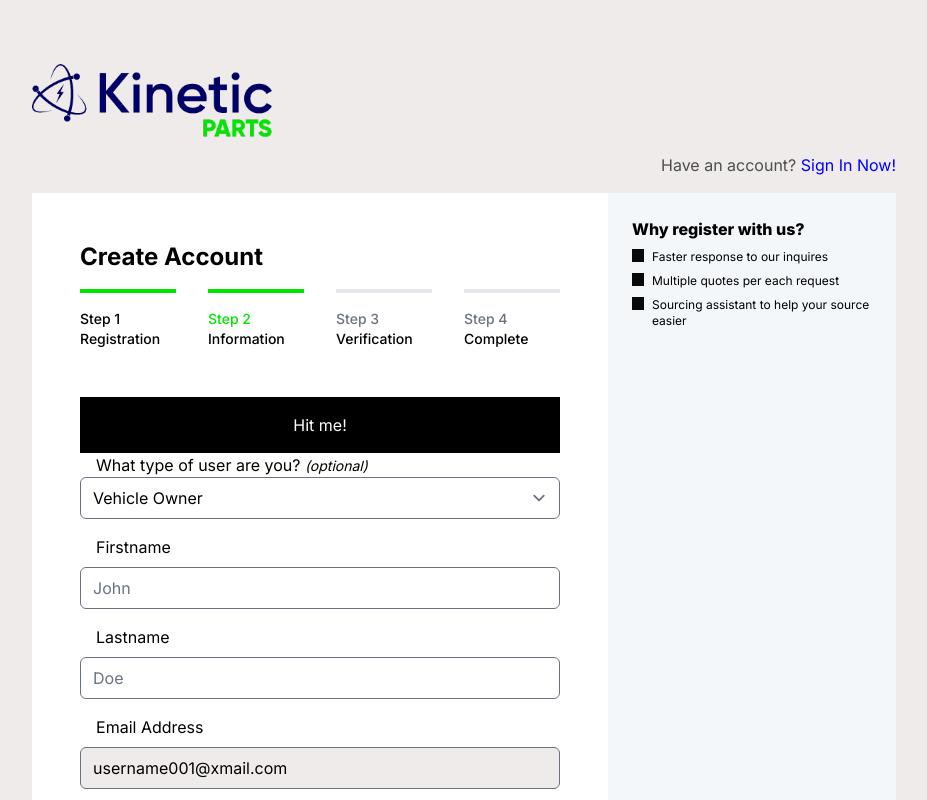
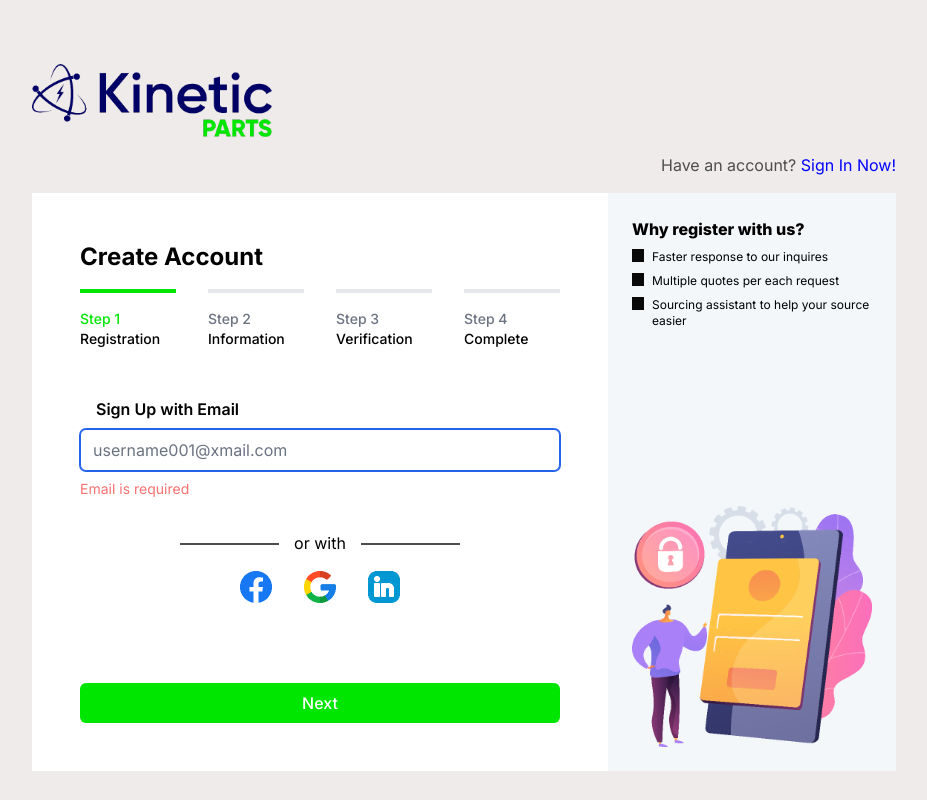
Before and after one commit to dolapoj/parts-demo, a Next.js app: page /signup in a window 1280 px wide. Both pictures are taken after a click on the button "Next". Shown: the top 800 px of the page, without its empty margins (176-1103 px from the left). Built offline with nearby package versions, Linux system fonts and the light colour scheme.

Commit message:
sign up stepper bug fix

```diff
--- a/app/components/SignUpCard.tsx
+++ b/app/components/SignUpCard.tsx
@@ -13,6 +13,7 @@
 import SocialIcons from "./SocialIcons";
 import styles from "../(auth)/signup/signup.module.scss";
 import Square from "../../images/square.svg";
+import errorMap from "zod/locales/en.js";
 
 type Inputs = z.infer<typeof FormDataSchema>;
 
@@ -29,10 +30,12 @@
       "vehicleOwner",
       "firstName",
       "lastName",
+      "email",
       "country",
       "password",
       "confirmPassword",
       "phoneNumber",
+      "vin",
     ],
   },
   {
@@ -50,6 +53,8 @@
   const [currentStep, setCurrentStep] = useState(0);
   const [currentOwner, setCurrentOwner] = useState(false);
   const delta = currentStep - previousStep;
+
+  // console.log(currentStep)
 
   const {
     register,
@@ -71,24 +76,26 @@
 
   //Handle Next logic
   const handleNext = async () => {
-    // const fields = steps[currentStep].fields
-    // const output = await trigger(fields as FieldName[], { shouldFocus: true })
+    const fields = steps[currentStep].fields;
+    const output = await trigger(fields as FieldName[], { shouldFocus: true });
 
-    // if (!output) return null
+    if (!output) return console.log("there is a problem");
 
     if (currentStep < steps.length - 1) {
-      // if (currentStep === steps.length - 2) {
-      //   await handleSubmit(processForm)()
-      // }
-      // setPreviousStep(currentStep)
+      if (currentStep === steps.length - 3) {
+        console.log("funmi ni data");
+        await handleSubmit(processForm)();
+      }
+      // setPreviousStep(currentStep);
       setCurrentStep((step) => step + 1);
+      console.log("condition: " + currentStep);
     }
   };
 
   //Handle Previous logic
-  const prev = () => {
+  const handlePrevious = () => {
     if (currentStep > 0) {
-      setPreviousStep(currentStep);
+      // setPreviousStep(currentStep);
       setCurrentStep((step) => step - 1);
     }
   };
@@ -155,11 +162,16 @@
                 </label>
                 <input
                   type="text"
-                  name="email"
                   placeholder="username001@xmail.com"
-                  autoComplete="off"
+                  {...register("email")}
+                  autoComplete="email"
                   className="rounded-md"
                 />
+                {errors.email?.message && (
+                  <p className="mt-2 text-sm text-red-400">
+                    {errors.email.message}
+                  </p>
+                )}
               </div>
               <div className="strike mt-8">
                 <span>or with</span>
@@ -170,111 +182,157 @@
           {/* Step 2 Form */}
           {currentStep === 1 && (
             <div>
-              {/* <button onClick={handleVin} className="bg-black text-white p-6">Click Me</button> */}
               <div className="flex flex-col">
-                <button className="p-4 bg-black text-white" onClick={handleVin}>Hit me!</button>
+                {/* <button className="p-4 bg-black text-white" onClick={handleVin}>Hit me!</button> */}
                 <label className="text-left sm:ml-4">
                   What type of user are you?{" "}
                   <span className="text-sm italic">(optional)</span>
                 </label>
-                <select className="visible rounded-md" name="owners">
-                  <option value="Vehicle_owner">Vehicle Owner</option>
-                  <option onClick={handleVin} value="fleet_manager">
-                    Fleet Manager
-                  </option>
-                  <option value="auto_repairer">Auto Repairer</option>
+                <select
+                  className="block w-full rounded-md"
+                  {...register("vehicleOwner")}
+                  defaultValue={"DEFAULT"}
+                >
+                  <option value="DEFAULT">Vehicle Owner</option>
+                  <option value="1">Fleet Manager</option>
+                  <option value="2">Auto Repairer</option>
                 </select>
+                {errors.vehicleOwner?.message && (
+                  <p className="mt-2 text-sm text-red-400">
+                    {errors.vehicleOwner.message}
+                  </p>
+                )}
               </div>
               <div className="flex flex-col mt-4">
                 <label className="text-left sm:ml-4">Firstname</label>
                 <input
                   type="text"
-                  name="firstName"
-                  placeholder="John"
                   autoComplete="off"
+                  {...register("firstName")}
                   className="rounded-md"
                 />
+                {errors.firstName?.message && (
+                  <p className="mt-2 text-sm text-red-400">
+                    {errors.firstName.message}
+                  </p>
+                )}
               </div>
               <div className="flex flex-col mt-4">
                 <label className="text-left sm:ml-4">Lastname</label>
                 <input
                   type="text"
-                  name="lastName"
-                  placeholder="Doe"
+                  {...register("lastName")}
                   autoComplete="off"
                   className="rounded-md"
                 />
+                {errors.lastName?.message && (
+                  <p className="mt-2 text-sm text-red-400">
+                    {errors.lastName.message}
+                  </p>
+                )}
               </div>
               <div className="flex flex-col mt-4">
                 <label className="text-left sm:ml-4">Email Address</label>
                 <input
                   type="text"
-                  name="email"
                   value="username001@xmail.com"
+                  {...register('email')}
                   autoComplete="off"
-                  className={`${styles.inputBg} rounded-md focus:outline-none bg-violet-500`}
+                  className={`${styles.inputBg} rounded-md focus:outline-none`}
                   readOnly
                 />
+                {errors.email?.message && (
+                  <p className="mt-2 text-sm text-red-400">
+                    {errors.email.message}
+                  </p>
+                )}
               </div>
               <div className="flex flex-col mt-4">
                 <label className="text-left sm:ml-4">Country/Region</label>
                 <input
                   type="text"
-                  name="country"
-                  placeholder="Nigeria"
+                  {...register("country")}
                   autoComplete="off"
                   className="rounded-md"
                 />
+                {errors.country?.message && (
+                  <p className="mt-2 text-sm text-red-400">
+                    {errors.country.message}
+                  </p>
+                )}
               </div>
               <div className="flex flex-col mt-4">
                 <label className="text-left sm:ml-4">Password</label>
                 <input
                   type="password"
-                  name="country"
+                  {...register("password")}
                   autoComplete="off"
                   className="rounded-md"
                 />
+                {errors.password?.message && (
+                  <p className="mt-2 text-sm text-red-400">
+                    {errors.password.message}
+                  </p>
+                )}
               </div>
               <div className="flex flex-col mt-4">
                 <label className="text-left sm:ml-4">Confirm Password</label>
                 <input
                   type="password"
-                  name="country"
                   autoComplete="off"
+                  {...register("confirmPassword")}
                   className="rounded-md"
                 />
+                {errors.confirmPassword?.message && (
+                  <p className="mt-2 text-sm text-red-400">
+                    {errors.confirmPassword.message}
+                  </p>
+                )}
               </div>
               <div className="flex flex-col mt-4">
                 <label className="text-left sm:ml-4">Mobile Number</label>
                 <input
                   type="tel"
-                  name="country"
                   placeholder="8100617304"
+                  {...register("phoneNumber")}
                   autoComplete="off"
                   className="inputField rounded-md"
                 />
+                {errors.phoneNumber?.message && (
+                  <p className="mt-2 text-sm text-red-400">
+                    {errors.phoneNumber.message}
+                  </p>
+                )}
               </div>
               {/* VIN */}
-              {currentOwner && (
               <div className="flex flex-col mt-4">
                 <label className="text-left sm:ml-4">VIN</label>
                 <input
                   type="text"
-                    name="vin"
                   placeholder="5479947GH"
+                  value="5479947GH"
+                  {...register("vin")}
                   autoComplete="off"
                   className="inputField rounded-md"
                 />
+                {errors.vin?.message && (
+                  <p className="mt-2 text-sm text-red-400">
+                    {errors.vin.message}
+                  </p>
+                )}
               </div>
-              )}
               <label className="flex items-center mt-2">
-                <input
-                  type="checkbox"
-                  className="mr-2 w-4 h-4"
-                />
-                <span className="text-xs text-gray-600">
-                  I agree to the User Agreement and the Privacy Policy
+                <input type="checkbox" className="mr-2 w-4 h-4" />
+                <p className="text-xs text-gray-600">
+                  I agree to the{" "}
+                  <span className="text-blue-900 font-bold cursor-pointer">
+                    User Agreement
+                  </span>{" "}
+                  and the{" "}
+                  <span className="text-blue-900 font-bold cursor-pointer">
+                    Privacy Policy
                   </span>
+                </p>
               </label>
             </div>
           )}
--- a/lib/schema.ts
+++ b/lib/schema.ts
@@ -9,4 +9,5 @@
       password: z.string().min(1, 'Password is required'),
       confirmPassword: z.string().min(1, 'Confirm password is required'),
       phoneNumber: z.string().min(1, 'Phone number is required'),
+      vin: z.string().min(1, 'VIN  is required'),
 })
```
Also changed, not shown: images/eye.png (deleted), images/hidden.png (deleted). Lines whose indentation alone changed are shown as unchanged.
